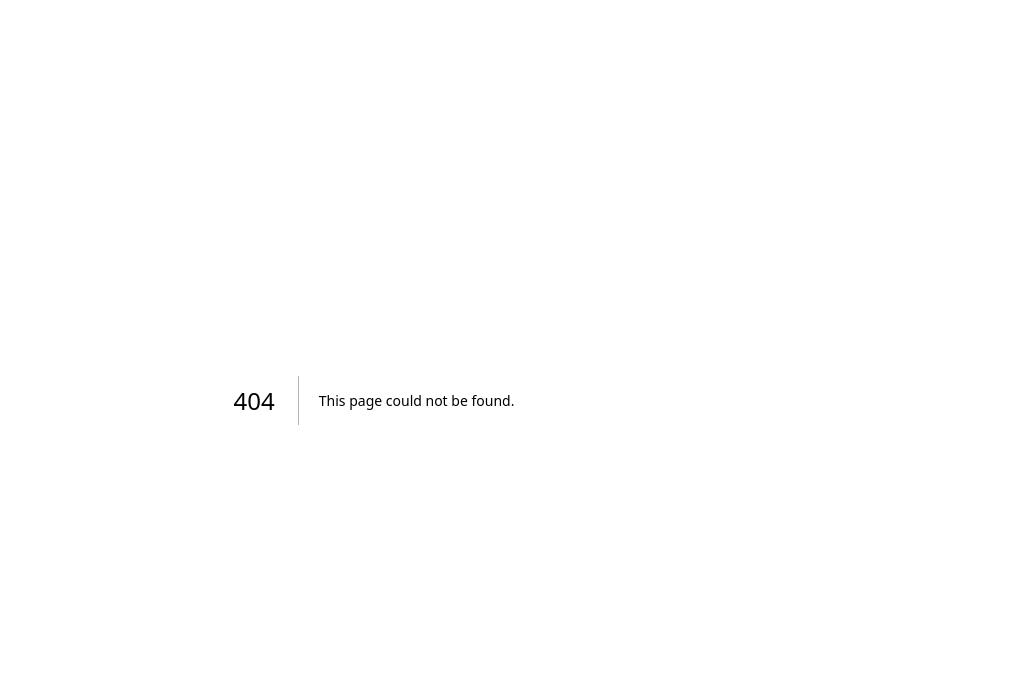
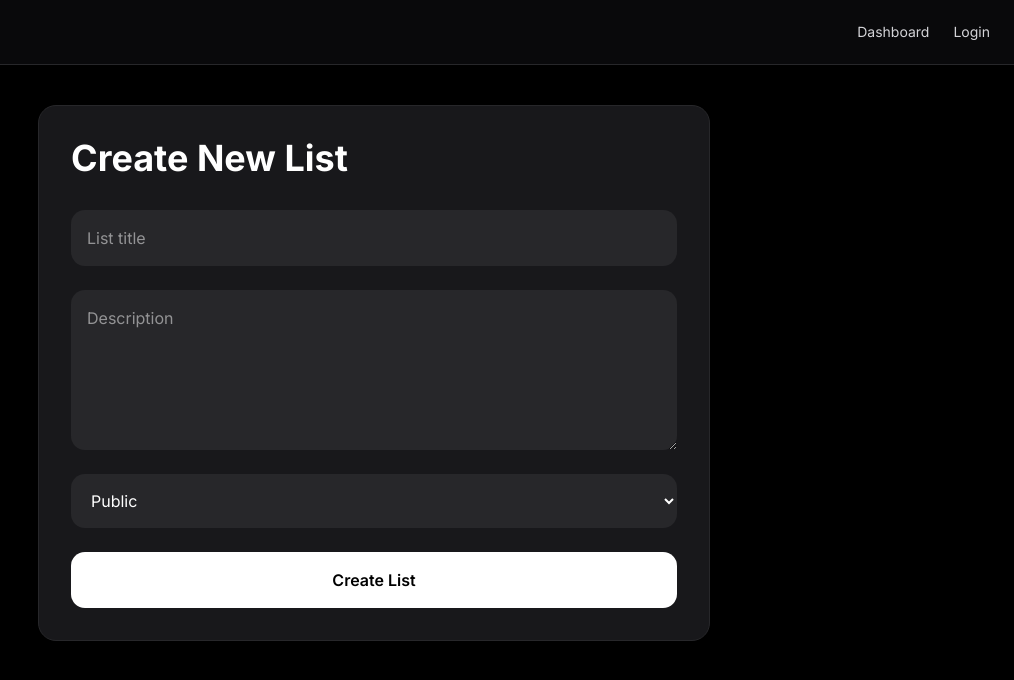
Before and after one commit to Dukominator/listnrate, a Next.js app: page /create-list in a window 1280 px wide. Before the commit this address had no page. Shown: the top 680 px of the page, without its empty margins (266-1280 px from the left). Built offline with nearby package versions, Linux system fonts and the light colour scheme; no server answers.

Commit message:
Added create list system

```diff
--- /dev/null
+++ b/app/create-list/page.tsx
@@ -0,0 +1,129 @@
+"use client";
+
+import { useState } from "react";
+import { useRouter } from "next/navigation";
+
+import Navbar from "@/components/Navbar";
+
+import { supabase } from "@/lib/supabase";
+
+export default function CreateListPage() {
+  const router = useRouter();
+
+  const [title, setTitle] =
+    useState("");
+
+  const [description, setDescription] =
+    useState("");
+
+  const [visibility, setVisibility] =
+    useState("public");
+
+  const [loading, setLoading] =
+    useState(false);
+
+  async function createList() {
+    setLoading(true);
+
+    const {
+      data: { user },
+    } = await supabase.auth.getUser();
+
+    if (!user) {
+      alert("You must be logged in");
+
+      router.push("/login");
+
+      return;
+    }
+
+    const { error } =
+      await supabase.from("lists").insert({
+        user_id: user.id,
+        title,
+        description,
+        visibility,
+      });
+
+    setLoading(false);
+
+    if (error) {
+      console.error(error);
+
+      alert(error.message);
+
+      return;
+    }
+
+    router.push("/dashboard");
+  }
+
+  return (
+    <>
+      <Navbar />
+
+      <main className="min-h-screen bg-black text-white p-10">
+        <div className="max-w-2xl mx-auto bg-zinc-900 border border-zinc-800 rounded-2xl p-8">
+          <h1 className="text-4xl font-bold mb-8">
+            Create New List
+          </h1>
+
+          <div className="flex flex-col gap-6">
+            <input
+              type="text"
+              placeholder="List title"
+              value={title}
+              onChange={(e) =>
+                setTitle(e.target.value)
+              }
+              className="bg-zinc-800 p-4 rounded-xl"
+            />
+
+            <textarea
+              placeholder="Description"
+              value={description}
+              onChange={(e) =>
+                setDescription(
+                  e.target.value
+                )
+              }
+              className="bg-zinc-800 p-4 rounded-xl h-40"
+            />
+
+            <select
+              value={visibility}
+              onChange={(e) =>
+                setVisibility(
+                  e.target.value
+                )
+              }
+              className="bg-zinc-800 p-4 rounded-xl"
+            >
+              <option value="public">
+                Public
+              </option>
+
+              <option value="private">
+                Private
+              </option>
+
+              <option value="friends">
+                Friends Only
+              </option>
+            </select>
+
+            <button
+              onClick={createList}
+              disabled={loading}
+              className="bg-white text-black p-4 rounded-xl font-semibold"
+            >
+              {loading
+                ? "Creating..."
+                : "Create List"}
+            </button>
+          </div>
+        </div>
+      </main>
+    </>
+  );
+}
--- a/app/dashboard/page.tsx
+++ b/app/dashboard/page.tsx
@@ -1,47 +1,107 @@
 "use client";
 
 import { useEffect, useState } from "react";
+
+import { useRouter } from "next/navigation";
+
+import Navbar from "@/components/Navbar";
+
 import { supabase } from "@/lib/supabase";
-import { useRouter } from "next/navigation";
+
+type List = {
+  id: number;
+  title: string;
+  description: string;
+  visibility: string;
+};
 
 export default function DashboardPage() {
   const [user, setUser] = useState<any>(null);
 
+  const [lists, setLists] = useState<
+    List[]
+  >([]);
+
   const router = useRouter();
 
   useEffect(() => {
-    async function getUser() {
+    async function loadData() {
       const {
         data: { user },
       } = await supabase.auth.getUser();
 
       if (!user) {
         router.push("/login");
-      } else {
+
+        return;
+      }
+
       setUser(user);
+
+      const { data } = await supabase
+        .from("lists")
+        .select("*")
+        .order("created_at", {
+          ascending: false,
+        });
+
+      if (data) {
+        setLists(data);
       }
     }
 
-    getUser();
+    loadData();
   }, [router]);
 
   return (
+    <>
+      <Navbar />
+
       <main className="min-h-screen bg-black text-white p-10">
-      <h1 className="text-5xl font-bold mb-6">
+        <div className="max-w-6xl mx-auto">
+          <div className="flex items-center justify-between mb-10">
+            <div>
+              <h1 className="text-5xl font-bold">
                 Dashboard
               </h1>
 
-      {user && (
-        <div className="bg-zinc-900 border border-zinc-800 rounded-2xl p-6">
-          <p className="text-xl mb-2">
-            Logged in as:
+              <p className="text-zinc-400 mt-2">
+                Welcome back {user?.email}
+              </p>
+            </div>
+
+            <button
+              onClick={() =>
+                router.push("/create-list")
+              }
+              className="bg-white text-black px-6 py-3 rounded-xl font-semibold"
+            >
+              Create List
+            </button>
+          </div>
+
+          <div className="grid grid-cols-1 md:grid-cols-2 lg:grid-cols-3 gap-6">
+            {lists.map((list) => (
+              <div
+                key={list.id}
+                className="bg-zinc-900 border border-zinc-800 rounded-2xl p-6"
+              >
+                <h2 className="text-2xl font-bold mb-3">
+                  {list.title}
+                </h2>
+
+                <p className="text-zinc-400 mb-4">
+                  {list.description}
                 </p>
 
-          <p className="text-zinc-400">
-            {user.email}
-          </p>
+                <span className="text-sm text-zinc-500">
+                  {list.visibility}
+                </span>
               </div>
-      )}
+            ))}
+          </div>
+        </div>
       </main>
+    </>
   );
 }
```
Lines whose indentation alone changed are shown as unchanged.
